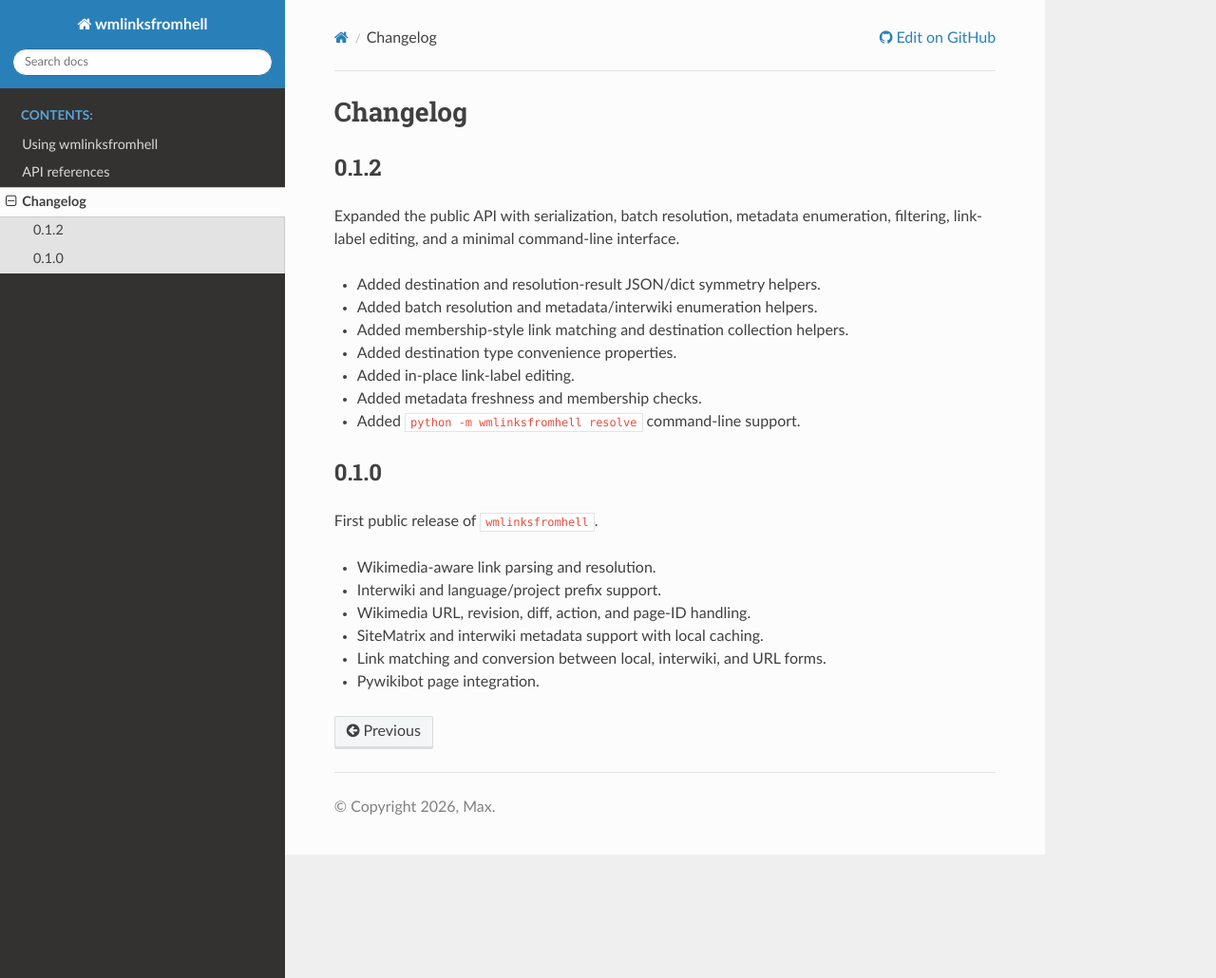
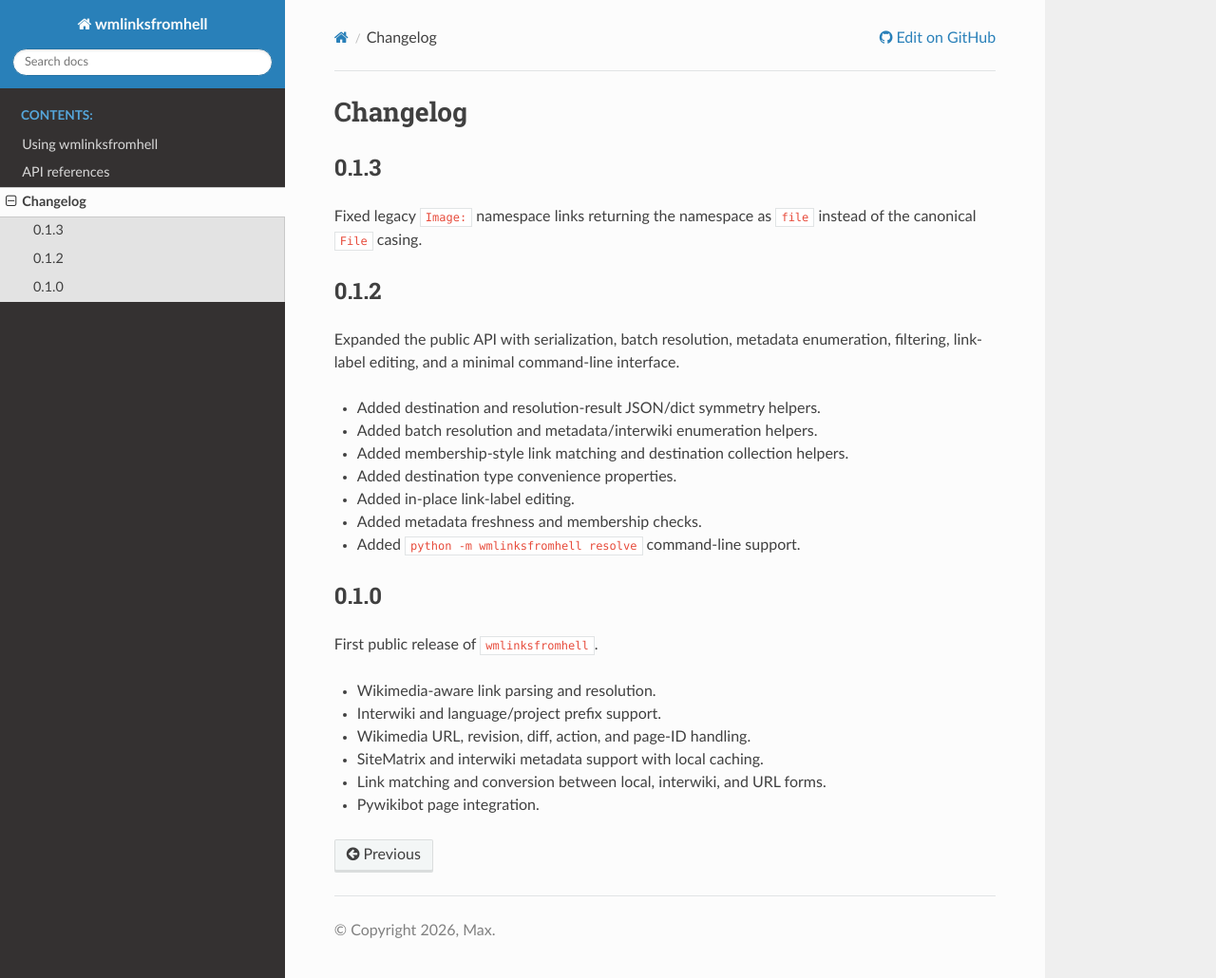
Before and after one commit to MadMaxWP/wmlinksfromhell, a Sphinx documentation site: the page built from docs/source/changelog.rst, in a window 1280 px wide and 1030 px high. Shown: the whole window at 95% size. Built offline with Sphinx 7.4.7 and the Read the Docs theme 3.1.0, drawn with Linux system fonts in a browser that asks for light colours.

Commit message:
Update documentation changelog for 0.1.3

```diff
--- a/docs/source/changelog.rst
+++ b/docs/source/changelog.rst
@@ -1,5 +1,10 @@
 Changelog
 =========
+
+0.1.3
+-----
+
+Fixed legacy ``Image:`` namespace links returning the namespace as ``file`` instead of the canonical ``File`` casing.
 
 0.1.2
 -----
```
